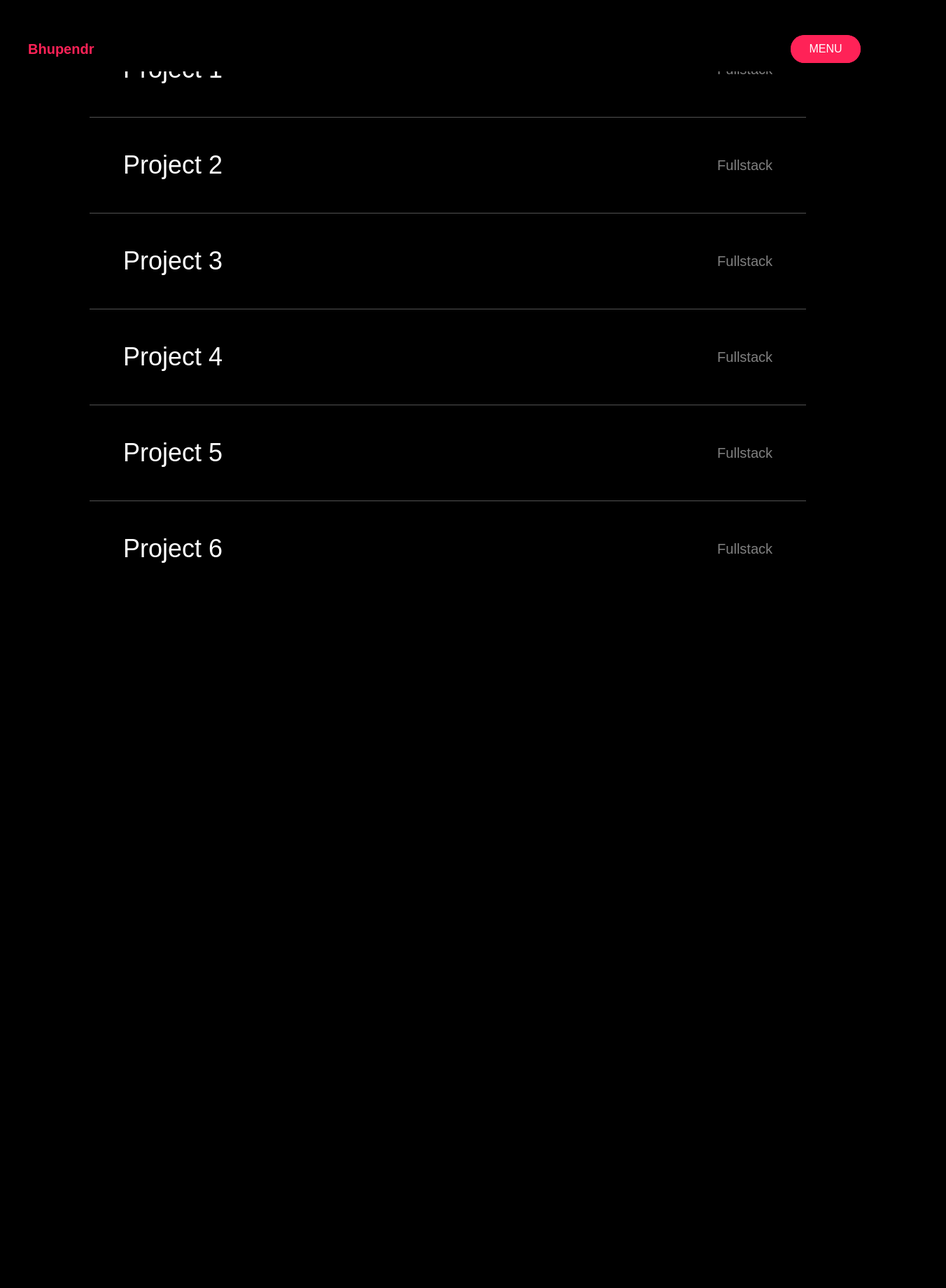
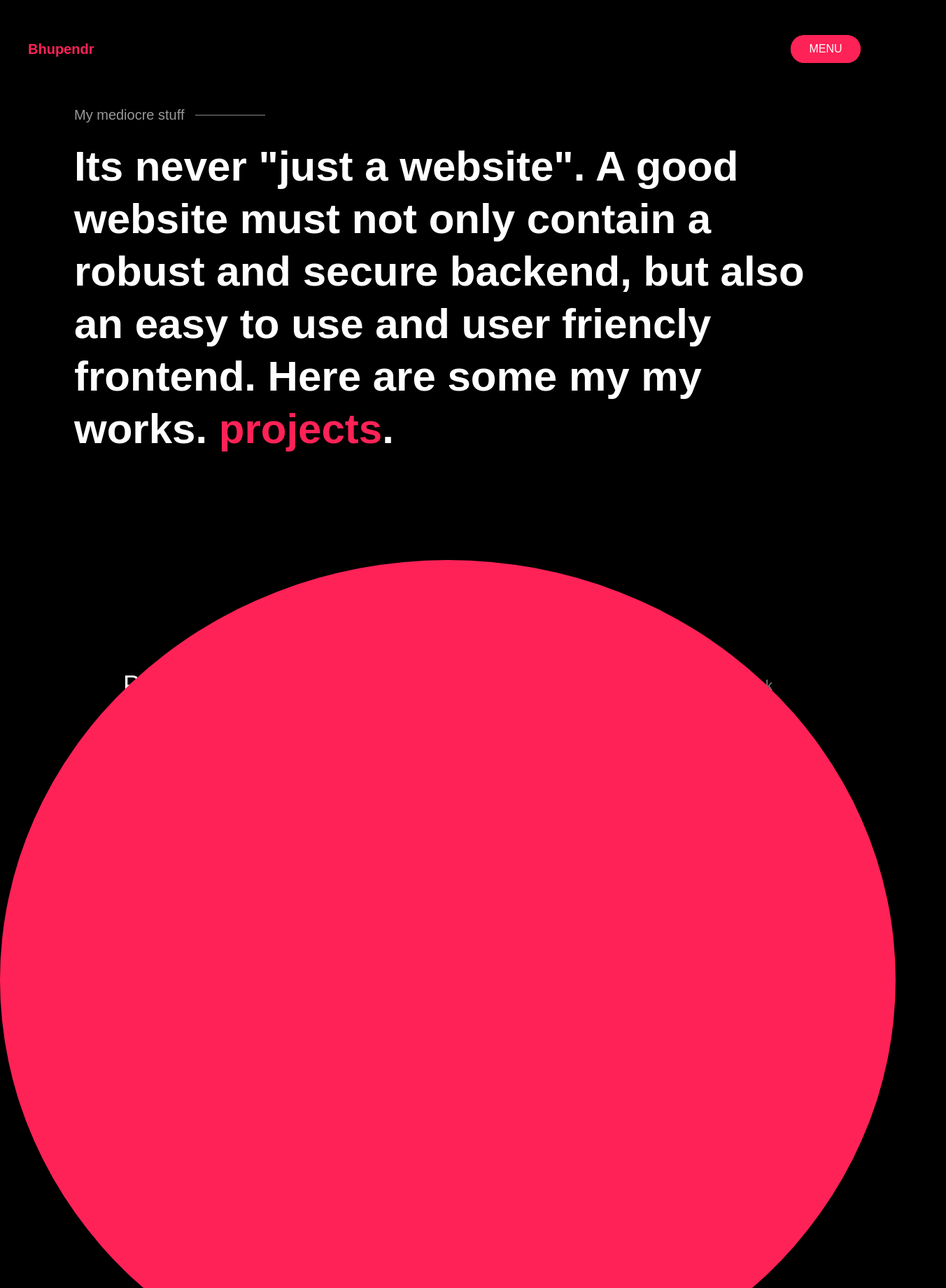
Before and after one commit to Soumyadas15/framer-portfolio, a Next.js app: page /projects in a window 1280 px wide. Shown: the top 1840 px of the page at 70% size, 1352 px wide, since content can reach past the window. Before the commit the page ends 902 px from the top, so only its background shows below. Built offline with nearby package versions, Linux system fonts and the light colour scheme.

Commit message:
Projects page

```diff
--- a/app/components/pages/projects/Projects.jsx
+++ b/app/components/pages/projects/Projects.jsx
@@ -44,6 +44,24 @@ const projects = [
     src: "silencio.png",
     color: "#8C8C8C",
     href: 'https://retrogroove.vercel.app'
+  },
+  {
+    title: "Project 7",
+    src: "silencio.png",
+    color: "#8C8C8C",
+    href: 'https://retrogroove.vercel.app'
+  },
+  {
+    title: "Project 8",
+    src: "silencio.png",
+    color: "#8C8C8C",
+    href: 'https://retrogroove.vercel.app'
+  },
+  {
+    title: "Project 9",
+    src: "silencio.png",
+    color: "#8C8C8C",
+    href: 'https://retrogroove.vercel.app'
   }
 ]
 
@@ -62,7 +80,7 @@ export default function Home({ half, hideButton}) {
   const cursorLabel = useRef(null);
   const router = useRouter();
 
-  const filteredProjects = half ? projects.slice(0, 4) : projects.slice(0, 6);
+  const filteredProjects = half ? projects.slice(0, 4) : projects.slice(0, 9);
 
   let xMoveContainer = useRef(null);
   let yMoveContainer = useRef(null);
--- /dev/null
+++ b/app/components/reusable/TextField.jsx
@@ -0,0 +1,56 @@
+'use client'
+
+import { useScrollPosition } from "../../hooks/useScrollPosition";
+import AnimatedCursor from "react-animated-cursor"
+import Container from "../Container";
+import Button from "./Button";
+import { useRef } from "react";
+import { useInView } from "framer-motion";
+
+const TextField = ({tag, content, black}) => {
+    const scrollPosition = useScrollPosition();
+    return (
+
+        <div className={`
+
+
+                ${black ? 'text-black' : 'text-white'}
+            `}>
+            <div className = {`
+
+
+                ${black ? 'text-black' : 'text-white'}
+            `}>
+                    <div className="flex gap-4 items-center mb-[2%]">
+                        <div className={`
+                                text-xs
+                                md:text-xl
+                                opacity-60
+                                font-light
+
+                                ${black ? 'text-black' : 'text-white'}
+                        `}>
+                            {tag}
+                        </div>
+                        <hr className={`
+                                w-[100px]
+                                border-1
+                                opacity-60
+                                ${black ? 'border-black' : 'border-white'}
+                        `}/>
+                    </div>
+
+
+                    <div className="font-regular ">
+                        {content}
+                    </div>
+
+
+            </div>
+        </div>
+
+
+     );
+}
+
+export default TextField;
--- a/app/projects/page.jsx
+++ b/app/projects/page.jsx
@@ -7,6 +7,8 @@ import Paragraph from "../components/pages/Paragraph";
 import { AnimatePresence } from "framer-motion";
 import StaticLoader from '../components/reusable/Loaders/StaticLoader'
 import ProjectMain from '../components/pages/projects/ProjectMain'
+import TextField from '../components/reusable/Textfield'
+import Button from '../components/reusable/Button'
 
 const Projects = () => {
 
@@ -16,6 +18,8 @@ const Projects = () => {
     const options = {
         getDirection: true,
     };
+
+
 
 
     useEffect(() => {
@@ -45,19 +49,100 @@ const Projects = () => {
         };
     }, []);
 
-    const primary = <div className='font-regular leading-tight'><span className="text-[#ff2257]">I am an interactive developer</span> based in India. I like <span className='text-[#ff2257]'>creating visually appealing experiences.</span> My goal is to inspire and connect with people through development and design.</div>;
+    const primary = <div className='font-regular leading-tight'>Its never "just a website". A good website must not only contain a robust and secure backend, but also an easy to use and user friencly frontend. Here are some my my works.<span className='text-[#ff2257]'> projects</span>.</div>;
     const secondary = <p className='font-regular leading-tight'>The main component of my design is<span className="text-[#ff2257]"> aesthetics.</span> I try to craft the perfect balance between <span className="text-[#ff2257]">aesthetics</span> and <span className="text-[#ff2257]">user experience.</span></p>;
 
     return (
         <Container>
-            <div className="bg-black h-full flex flex-col justify-center items-center font-gilroy">
+            <div className="bg-black h-full flex flex-col justify-center items-center font-gilroy overflow-x-hidden">
                 <Navbar/>
                 <AnimatePresence>
                     {
                         isLoading && <StaticLoader title='Projects'/>
                     }
                 </AnimatePresence>
-                <ProjectMain half={false} hideButton={true}/>
+
+                    {/* <TextField content={primary} tag='My work'/> */}
+                <div className="">
+                        <div className={`
+                            h-screen
+                            flex
+                            items-center
+                            justify-center
+                            text-3xl
+                            text-white
+                            transition
+                            duration-400
+                            ease-in
+
+                        `}>
+                        <div className = {`
+                            md:h-screen
+                            text-3xl
+                            md:text-6xl
+                            font-semibold
+                            leading-tight
+                            md:leading-normal
+                            w-[75%]
+                            flex
+                            flex-col
+                            items-start
+                            justify-center
+
+                        `}>
+                                <div className="flex gap-4 items-center mb-[2%]">
+                                    <div className={`
+                                            text-xs
+                                            md:text-xl
+                                            opacity-60
+                                            font-light
+
+
+                                    `}>
+                                        My mediocre stuff
+                                    </div>
+                                    <hr className={`
+                                            w-[100px]
+                                            border-1
+                                            opacity-60
+
+                                    `}/>
+                                </div>
+
+
+                                <div className="font-regular ">
+                                    {primary}
+                                </div>
+
+
+                        </div>
+                    </div>
+                        <div className="flex flex-col items-center mb-[15vw]">
+                            <div className="mb-[10vw]">
+                                <ProjectMain half={false} hideButton={true}/>
+                            </div>
+                            <div className='flex items-center justify-center  h-[10vw] w-[65vw]'>
+                                <Button className='
+                                        bg-transparent
+                                        border-[1.5px]
+                                        border-neutral-500
+                                        h-[8vw]
+                                        w-[40vw]
+                                        rounded-full
+                                        flex
+                                        items-center
+                                        justify-center
+                                        hover:cursor-pointer
+                                '>
+                                    <div className="flex flex-col items-center space-y-[-10px]">
+                                    <div className="z-10 text-xl group-hover:text-[20px] transition duration-1000 text-white">Github</div>
+                                    </div>
+                                </Button>
+                            </div>
+                        </div>
+                </div>
+
+
 
             </div>
 
```
